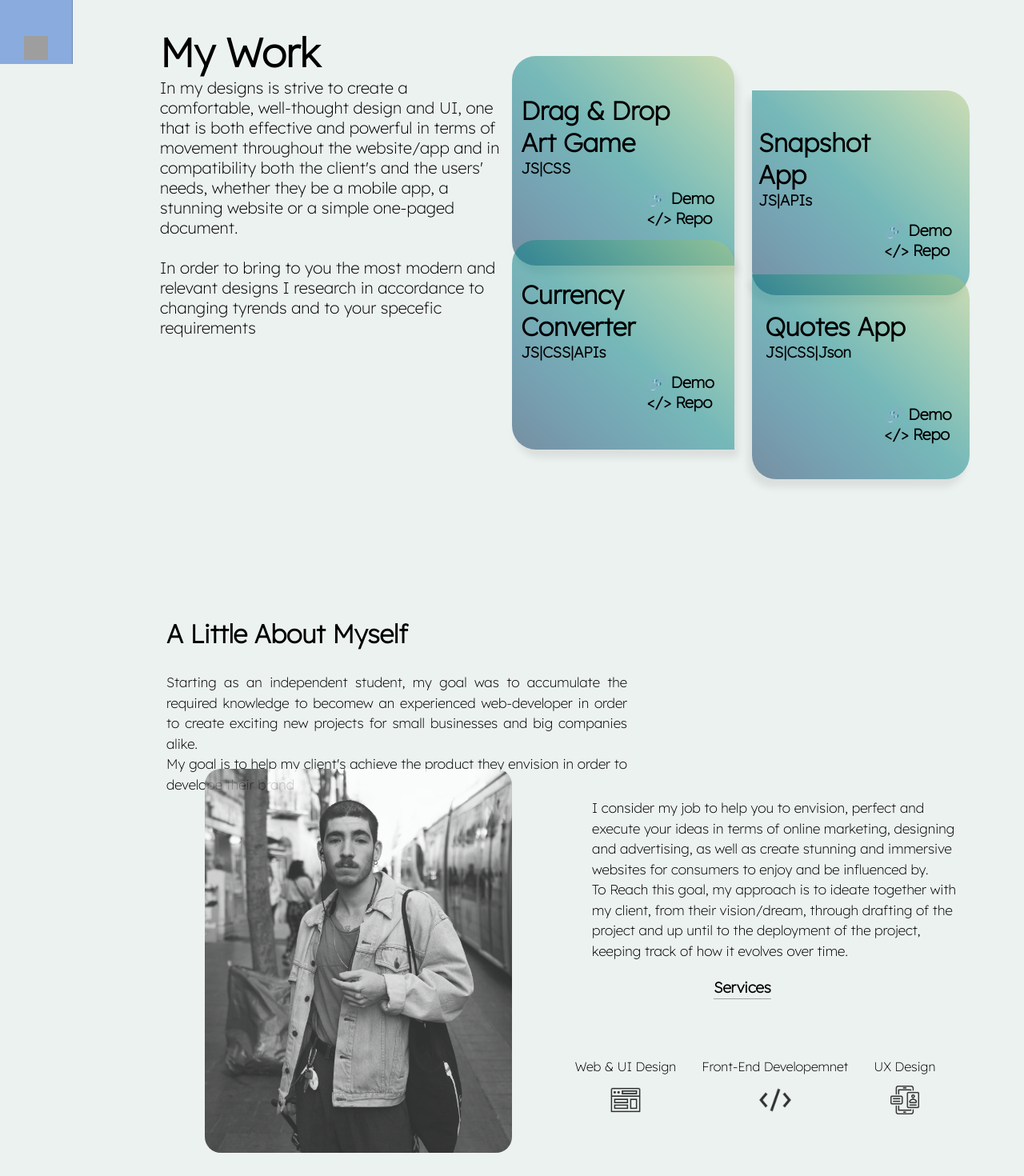
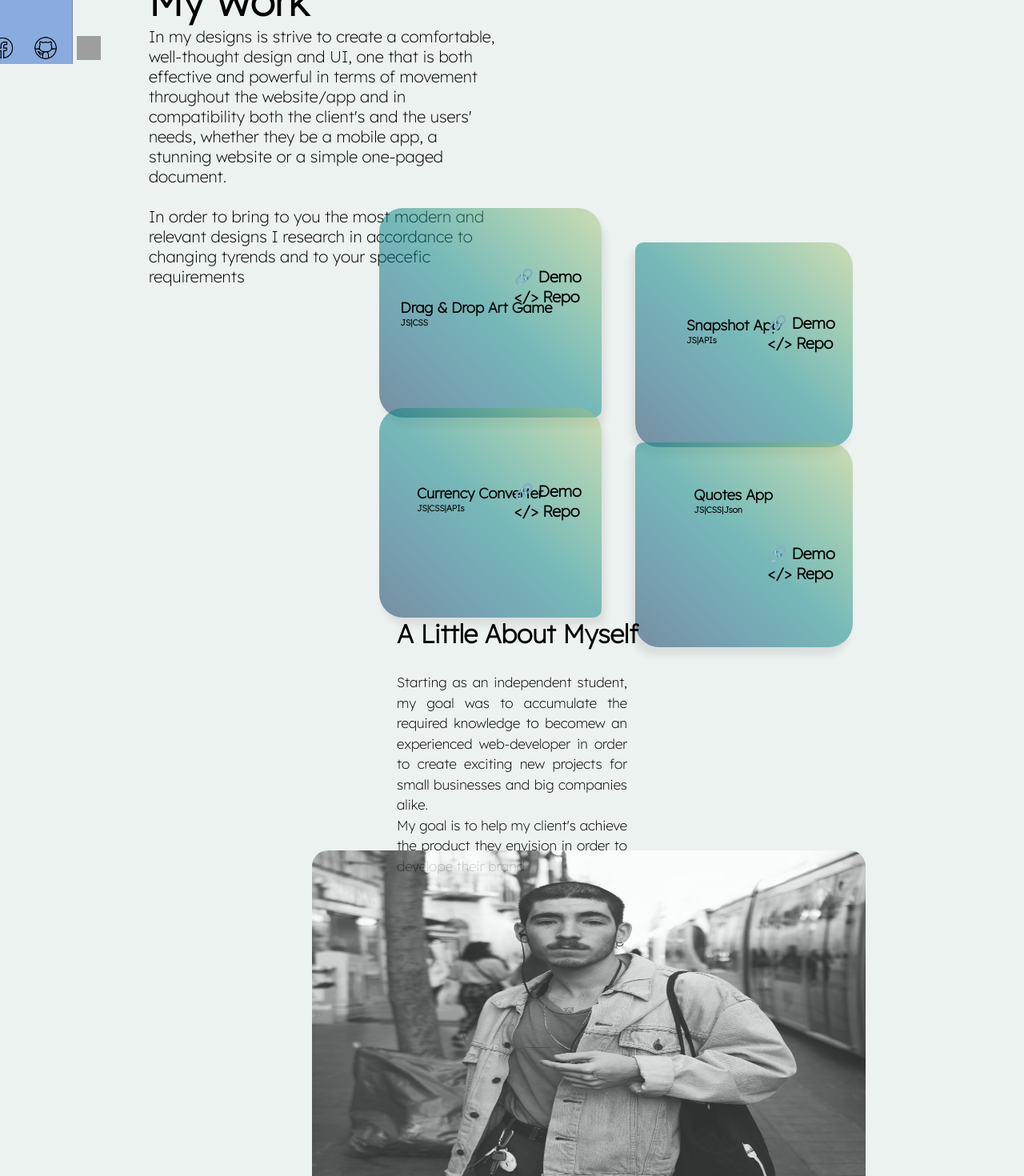
Before and after one commit to zifftalmon/zivPortfolio.github.io, a React (Create React App) app in the folder ziv-portfolio/: page / in a window 1280 px wide. Shown: the part 720-2190 px from the top of the page at 80% size. Built offline with nearby package versions, Linux system fonts and the light colour scheme; grey boxes are pictures that could not be loaded; a web font is replaced by a local one.

Commit message:
media queries in app.css

```diff
--- a/ziv-portfolio/src/App.css
+++ b/ziv-portfolio/src/App.css
@@ -16,3 +16,249 @@ body {
 hr {
   border: 2px solid black;
 }
+
+@media only screen and (min-width: 320px) {
+    .nav {
+        background-color: #89ABDE;
+        flex-direction: row;
+        width: 100%;
+        height: 10vh;
+        justify-content: space-around;
+        align-items: center;
+    }
+    .nav ul {
+        display: flex;
+        justify-content: center;
+    }
+    .nav ul li {
+        font-size: 14px;
+        margin-left: 1.2em;
+        margin-top: 0;
+    }
+    .nav ul li a img{
+        width: 15px;
+        height: 15px;
+        margin-top: 0.4em;
+        margin-left: 0;
+    }
+}
+@media only screen and (min-width: 668px) {
+    .nav {
+        width: 5em;
+        height: 100%;
+        justify-content: space-evenly;
+    }
+}
+
+@media only screen and (min-width: 320px) {
+    .homeIntro {
+        justify-content: center;
+        align-items: center;
+        padding-top: 17em;
+        width: 10vw;
+        height: 8vh;
+        line-height: 1.3;
+    }
+    .homeIntro h1 {
+        text-align: center;
+        font-size: 30px
+    }
+    .homeIntro p {
+        width: 100%;
+        font-size: 13px;
+        text-align: center;
+    }
+}
+@media only screen and (min-width: 668px) {
+    .homeIntro {
+        padding: 9em;
+        width: 45vw;
+        height: 20em;
+    }
+}
+
+@media only screen and (min-width: 320px) {
+    .projectContainer {
+        display: flex;
+        padding: 0;
+        flex-direction: column;
+        align-items: center;
+        justify-content: center;
+        margin-top: 3em;
+    }
+    .projectPara {
+        margin: 1em;
+        text-align: center;
+    }
+    .projectPara h1 {
+        text-align: center;
+    }
+    .projectPara p {
+        font-size: 12px;
+    }
+    .projectGrid {
+        grid-template-columns: repeat(2, 150px);
+        grid-template-rows: repeat(2, 150px);
+        margin-left: 3.7em;
+        gap: 20px;
+    }
+    .project0,.project2 {
+        margin-bottom: 0;
+        border-radius: 10px;
+        padding: 1em;
+        box-shadow: none;
+        width: 20vw;
+        height: 14vh;
+    }
+    .project1, .project3 {
+        border-radius: 10px;
+        padding: 1em;
+        box-shadow: none;
+        width: 20vw;
+        height: 14vh;
+    }
+    .project0Header, .project1Header, .project2Header, .project3Header {
+        margin-bottom: -10em;
+        font-size: 6px;
+    }
+    .project1Header, .project2Header, .project3Header {
+        margin-bottom: -6em;
+        margin-left: 1em;
+    }
+    .project0Link , .project1Link , .project2Link , .project3Link  {
+        font-size: 7px;
+        margin: 7em 0 2em 8em;
+    }
+}
+@media only screen and (min-width: 668px) {
+.projectPara {
+    margin: 15em 10em 8em 15em;
+    width: 100%;
+    }
+.projectGrid {
+    grid-template-columns: repeat(2, 200px);
+    grid-template-rows: repeat(2, 200px);
+    margin: 25em 10em 0 0;
+    }
+.project0,.project2 {
+    height: 10vh;
+    }
+.project1, .project3 {
+    height: 10vh;
+    }
+.project0Header, .project1Header, .project2Header, .project3Header {
+    margin-bottom: -10em;
+    font-size: 9px;
+    }
+.project1Header, .project2Header, .project3Header {
+    margin-bottom: -6em;
+    margin-left: 1em;
+    }
+.project0Link , .project1Link , .project2Link , .project3Link  {
+    font-size: 9px;
+    margin: 7em 0 2em 8em;
+    }
+}
+
+@media only screen and (min-width: 320px) {
+    .about {
+        margin-top: -10em;
+        margin-left: 1em;
+        padding: 0;
+        align-items: center;
+    }
+    .about img {
+        margin: 1em 0;
+        padding: 0;
+        width: 230px;
+        height: 270px;
+    }
+    .aboutPara {
+        text-align: center;
+        width: 100%;
+        align-items: center;
+    }
+    .aboutPara h1 {
+        margin: 0;
+        text-align: center;
+        align-self: center;
+    }
+    .aboutPara p {
+        align-self: center;
+        font-size: 13px;
+        width: 50%;
+    }
+    .imgDiv {
+        flex-direction: column;
+    }
+    .imgDiv p {
+        font-size: 13px;
+        margin-right: 5em;
+    }
+    .imgDivPara {
+        justify-content: center;
+        text-align: center;
+        align-self: center;
+        margin: 0;
+    }
+    .imgDivPara p {
+        align-self: center;
+        text-align: center;
+    }
+    .imgDivPara h3 {
+        margin: 0;
+        text-align: center;
+    }
+    .imgDivPara ul {
+        margin-right:3.6em;
+    }
+    .imgDivPara ul > li {
+        font-size: 12px;
+    }
+    .imgDivPara ul > li > img {
+        width: 20px;
+        height: 20px;
+    }
+}
+@media only screen and (min-width: 668px) {
+    .about {
+        margin: 10em 10em 0 0;
+    }
+    .about img {
+        margin: 0 0 25em 20em;
+        padding: 0;
+        width: 40%;
+        height: 50%;
+    }
+    .imgDiv {
+        justify-content: center;
+        align-items: center;
+    }
+}
+
+@media only screen and (min-width: 320px) {
+    .contact img {
+        width: 50px;
+        height: 50px;
+    }
+    .contactContainer {
+        margin: 0 0 1em 0;
+        height: 80vh;
+    }
+    .contactContainer h2{
+        font-size: 13px;
+    }
+    .contactContainer h3 {
+        font-size: 11px;
+    }
+    .contactContainer ul li > a > img {
+        margin: 1.5em 2em;
+        width: 30px;
+        height: 30px;
+    }
+}
+@media only screen and (min-width: 668px) {
+    .contactContainer {
+        margin-right: 3em;
+    }
+}
```
